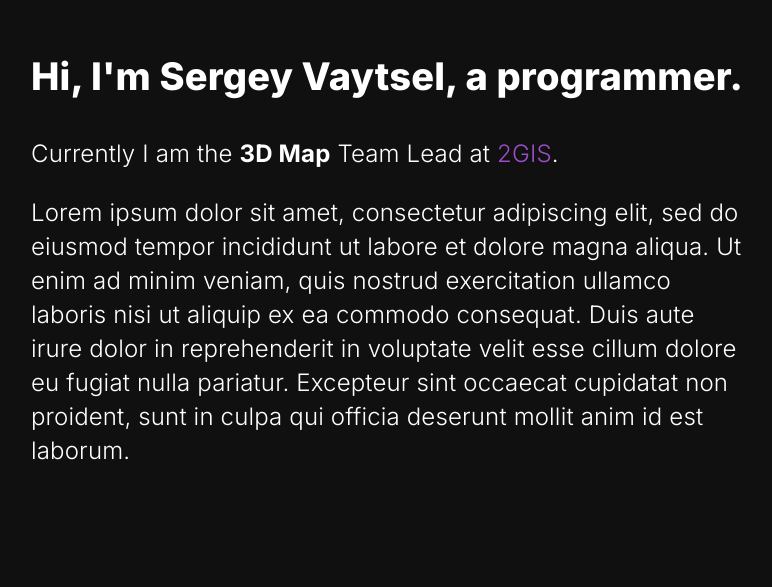
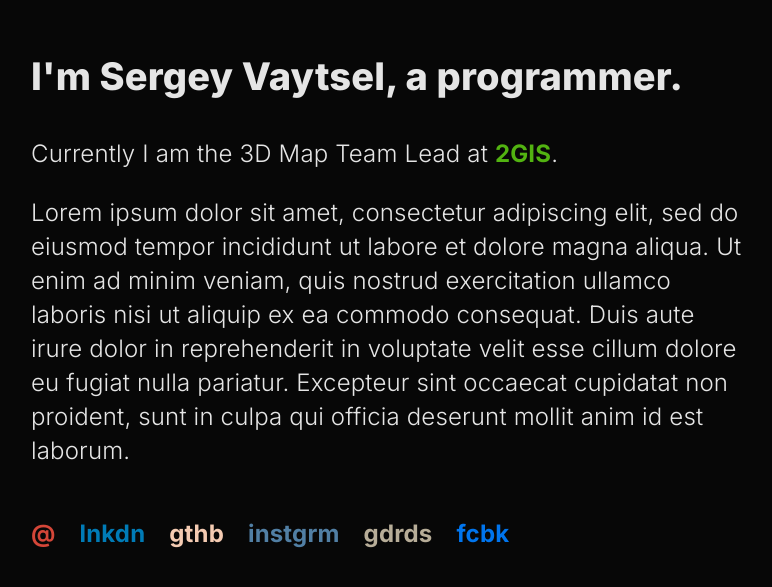
Before and after one commit to sergey-vaytsel/sergey-vaytsel.github.io, a React (Create React App) app: page / in a window 1280 px wide. Shown: the part 119-706 px from the top of the page, without its empty margins (249-1021 px from the left). Built offline with nearby package versions, Linux system fonts and the light colour scheme.

Commit message:
added contacts

```diff
--- a/src/App.css
+++ b/src/App.css
@@ -19,15 +19,34 @@
   line-height: 34px;
 }
 
-a:visited {
-  color: #428bca;
+.contact {
+  margin-right: 1em;
 }
 
-a.2gis {
-  color: #299400;
+#dgis {
+  color: #52b311;
 }
 
-a.2gis:hover,
-a.2gis:focus {
-  color: #299400;
+#facebook {
+  color: #0075ee;
 }
+
+#instagram {
+  color: #517fa4;
+}
+
+#mail {
+  color: #d44638;
+}
+
+#linkedin {
+  color: #007bb6;
+}
+
+#github {
+  color: #f4cbb2;
+}
+
+#goodreads {
+  color: #b7ad98;
+}
--- a/src/App.js
+++ b/src/App.js
@@ -1,17 +1,72 @@
+import React from 'react';
 import './App.css';
 
+class Socials extends React.Component {
+  constructor(props) {
+    super(props);
+    this.data = [
+      {
+        name: "mail",
+        short_name: "@",
+        link: "mailto:sergey.vaytsel@gmail.com"
+      },
+      {
+        name: "linkedin",
+        short_name: "lnkdn",
+        link: "https://www.linkedin.com/in/s-vaytsel"
+      },
+      {
+        name: "github",
+        short_name: "gthb",
+        link: "https://github.com/sergey-vaytsel"
+      },
+      {
+        name: "instagram",
+        short_name: "instgrm",
+        link: "https://www.instagram.com/vaytselsergey"
+      },
+      {
+        name: "goodreads",
+        short_name: "gdrds",
+        link: "https://www.goodreads.com/user/show/88544319-sergey-vaytsel"
+      },
+      {
+        name: "facebook",
+        short_name: "fcbk",
+        link: "https://www.facebook.com/sergey.vaytsel/"
+      }
+    ];
+  }
+
+  render() {
+    return this.data.map(info => {
+      return <a className="contact" id={info.name} href={info.link} title={info.name}><b>{info.short_name}</b></a>;
+    });
+  }
+}
+
 function App() {
+  const intro = "I'm Sergey Vaytsel, a programmer.";
+  const dgis_link = "https://dev.2gis.ru/mobile-sdk";
+  const profile = [
+    <p>Currently I am the 3D Map Team Lead at <b><a id="dgis" href={dgis_link}>2GIS</a></b>.</p>,
+    <p>Lorem ipsum dolor sit amet, consectetur adipiscing elit, sed do eiusmod tempor incididunt ut labore et dolore magna aliqua. Ut enim ad minim veniam, quis nostrud exercitation ullamco laboris nisi ut aliquip ex ea commodo consequat. Duis aute irure dolor in reprehenderit in voluptate velit esse cillum dolore eu fugiat nulla pariatur. Excepteur sint occaecat cupidatat non proident, sunt in culpa qui officia deserunt mollit anim id est laborum.</p>
+  ];
   return (
     <div className="App container">
       <div className="row intro">
         <div className="column">
-          Hi, I'm Sergey Vaytsel, a programmer.
+          {intro}
         </div>
       </div>
       <div className="row profile">
         <div className="column">
-          <p>Currently I am the <b>3D Map</b> Team Lead at <a className="2gis" href="https://2gis.ru">2GIS</a>.</p>
-          <p>Lorem ipsum dolor sit amet, consectetur adipiscing elit, sed do eiusmod tempor incididunt ut labore et dolore magna aliqua. Ut enim ad minim veniam, quis nostrud exercitation ullamco laboris nisi ut aliquip ex ea commodo consequat. Duis aute irure dolor in reprehenderit in voluptate velit esse cillum dolore eu fugiat nulla pariatur. Excepteur sint occaecat cupidatat non proident, sunt in culpa qui officia deserunt mollit anim id est laborum.</p>
+          {profile.map(paragraph => { return paragraph; })}
+        </div>
+      </div>
+      <div className="row contacts">
+        <div className="column">
+          <Socials></Socials>
         </div>
       </div>
     </div>
--- a/src/index.css
+++ b/src/index.css
@@ -1,6 +1,6 @@
 body {
-  background: #101010;
+  background: #070707;
   font-family: "Inter", sans-serif;
-  color: #ffffff;
+  color: #e5e5e5;
   padding-top: 6em;
 }
```
